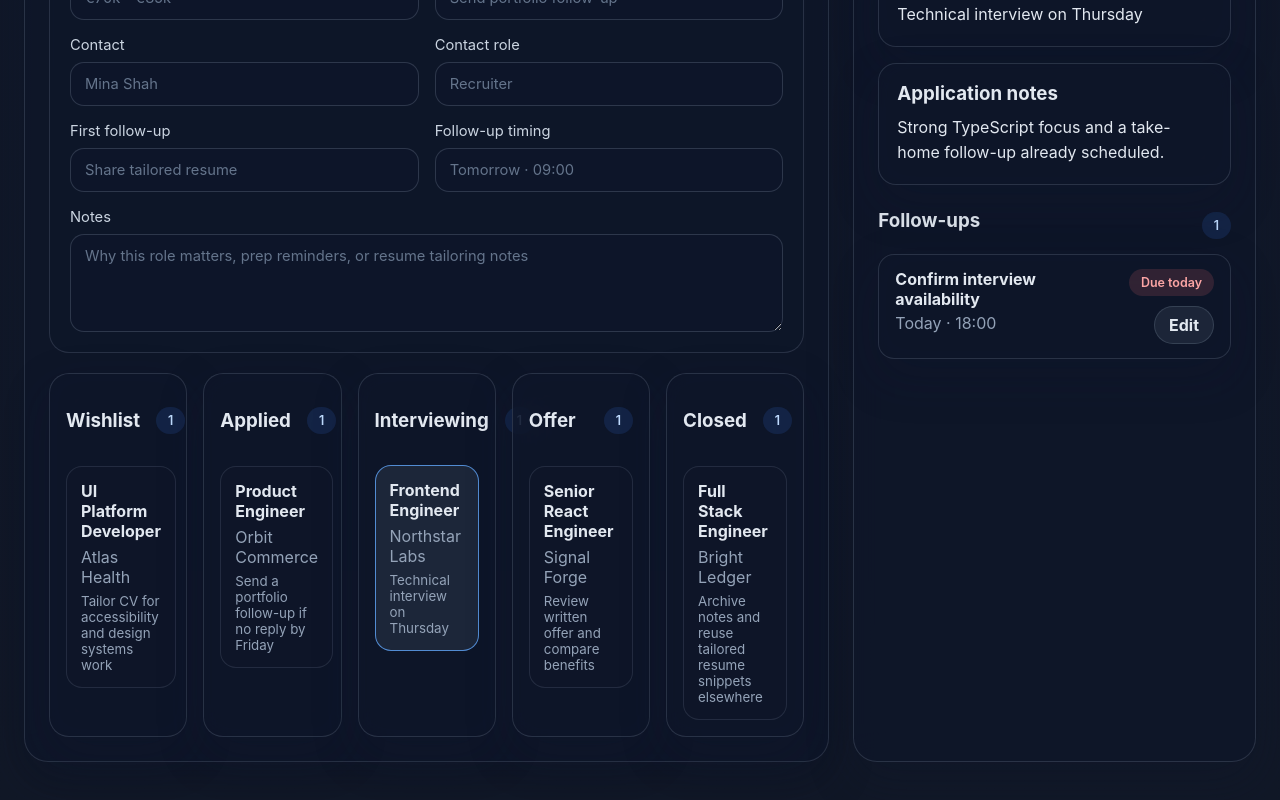
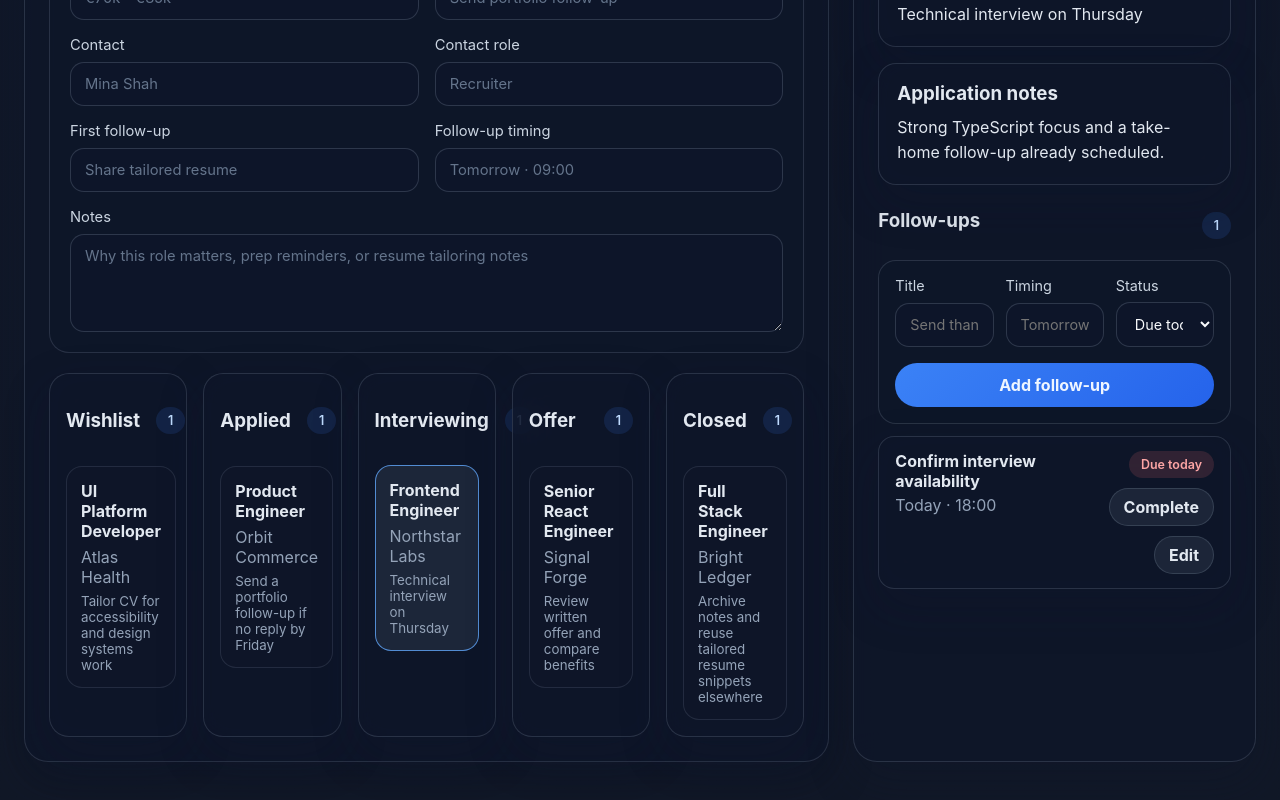
Before and after one commit to RivkindLeon/job-tracker, a React (Vite) app: page / in a window 1280 px wide. Shown: the part 840-1640 px from the top of the page. Built offline with nearby package versions, Linux system fonts and the light colour scheme; the HTML template or start-up script is replaced by a standard one.

Commit message:
Add follow-up creation and completion controls (#7)

```diff
--- a/src/App.css
+++ b/src/App.css
@@ -151,6 +151,16 @@ select {
 .board-grid,
 .detail-edit-form {
   margin-top: 20px;
+}
+
+.follow-up-create-form {
+  display: grid;
+  gap: 16px;
+  margin: 18px 0 8px;
+  padding: 16px;
+  border: 1px solid rgba(148, 163, 184, 0.2);
+  border-radius: 18px;
+  background: rgba(15, 23, 42, 0.52);
 }
 
 .application-form,
@@ -385,6 +395,7 @@ select {
   gap: 16px;
 }
 
+.follow-up-create-fields,
 .follow-up-edit-fields {
   display: grid;
   grid-template-columns: repeat(3, minmax(0, 1fr));
@@ -392,6 +403,7 @@ select {
   width: 100%;
 }
 
+.follow-up-create-fields label,
 .follow-up-edit-fields label {
   display: grid;
   gap: 8px;
@@ -399,6 +411,8 @@ select {
   color: #cbd5e1;
 }
 
+.follow-up-create-fields input,
+.follow-up-create-fields select,
 .follow-up-edit-fields input,
 .follow-up-edit-fields select {
   width: 100%;
@@ -433,12 +447,18 @@ select {
   color: #86efac;
 }
 
+.status-chip.completed {
+  background: rgba(148, 163, 184, 0.16);
+  color: #e2e8f0;
+}
+
 @media (max-width: 1180px) {
   .workspace,
   .hero,
   .board-grid,
   .detail-grid,
   .application-form-grid,
+  .follow-up-create-fields,
   .follow-up-edit-fields {
     grid-template-columns: 1fr;
   }
--- a/src/App.tsx
+++ b/src/App.tsx
@@ -14,6 +14,7 @@ const followUpLabels: Record<FollowUpStatus, string> = {
   'due-today': 'Due today',
   'this-week': 'This week',
   waiting: 'Waiting',
+  completed: 'Completed',
 }
 
 type ApplicationFormState = {
@@ -46,6 +47,12 @@ type FollowUpEditState = {
   title: string
   dueLabel: string
   status: FollowUpStatus
+}
+
+type FollowUpFormState = {
+  title: string
+  dueLabel: string
+  status: Exclude<FollowUpStatus, 'completed'>
 }
 
 const defaultFormState: ApplicationFormState = {
@@ -87,6 +94,7 @@ function App() {
     initialApplications[0] ? getEditStateFromApplication(initialApplications[0]) : getEmptyEditState(),
   )
   const [followUpEditState, setFollowUpEditState] = useState<FollowUpEditState>(getEmptyFollowUpEditState)
+  const [followUpFormState, setFollowUpFormState] = useState<FollowUpFormState>(getEmptyFollowUpFormState)
 
   const selectedApplication =
     applicationItems.find((application) => application.id === selectedApplicationId) ??
@@ -98,6 +106,7 @@ function App() {
       setEditingFollowUpId(null)
       setEditState(getEmptyEditState())
       setFollowUpEditState(getEmptyFollowUpEditState())
+      setFollowUpFormState(getEmptyFollowUpFormState())
       return
     }
 
@@ -105,6 +114,7 @@ function App() {
     setEditingFollowUpId(null)
     setEditState(getEditStateFromApplication(selectedApplication))
     setFollowUpEditState(getEmptyFollowUpEditState())
+    setFollowUpFormState(getEmptyFollowUpFormState())
   }, [selectedApplication])
 
   const applicationsByStage = useMemo(
@@ -158,6 +168,16 @@ function App() {
     value: FollowUpEditState[Key],
   ) => {
     setFollowUpEditState((current) => ({
+      ...current,
+      [key]: value,
+    }))
+  }
+
+  const handleFollowUpFormStateChange = <Key extends keyof FollowUpFormState>(
+    key: Key,
+    value: FollowUpFormState[Key],
+  ) => {
+    setFollowUpFormState((current) => ({
       ...current,
       [key]: value,
     }))
@@ -291,6 +311,50 @@ function App() {
 
     setFollowUpEditState(getEditStateFromFollowUp(editingFollowUp))
     setEditingFollowUpId(null)
+  }
+
+  const handleCreateFollowUp = (event: FormEvent<HTMLFormElement>) => {
+    event.preventDefault()
+
+    if (!selectedApplication) {
+      return
+    }
+
+    const newFollowUpId = followUpItems.reduce((maxId, followUp) => Math.max(maxId, followUp.id), 0) + 1
+    const newFollowUp: FollowUp = {
+      id: newFollowUpId,
+      applicationId: selectedApplication.id,
+      title: followUpFormState.title.trim() || 'Follow-up task',
+      dueLabel: followUpFormState.dueLabel.trim() || 'Schedule follow-up date',
+      status: followUpFormState.status,
+    }
+
+    setFollowUpItems((current) => [newFollowUp, ...current])
+    setFollowUpFormState(getEmptyFollowUpFormState())
+  }
+
+  const handleToggleFollowUpCompletion = (followUp: FollowUp) => {
+    setFollowUpItems((current) =>
+      current.map((item) => {
+        if (item.id !== followUp.id) {
+          return item
+        }
+
+        const isCompleted = item.status === 'completed'
+
+        return {
+          ...item,
+          status: isCompleted ? 'due-today' : 'completed',
+          dueLabel: isCompleted
+            ? item.dueLabel.startsWith('Completed')
+              ? 'Schedule follow-up date'
+              : item.dueLabel
+            : item.dueLabel.startsWith('Completed')
+              ? item.dueLabel
+              : `Completed · ${new Date().toISOString().slice(0, 10)}`,
+        }
+      }),
+    )
   }
 
   return (
@@ -607,6 +671,51 @@ function App() {
                       <span>{selectedFollowUps.length}</span>
                     </div>
 
+                    <form className="follow-up-create-form" onSubmit={handleCreateFollowUp}>
+                      <div className="follow-up-create-fields">
+                        <label>
+                          Title
+                          <input
+                            value={followUpFormState.title}
+                            onChange={(event) =>
+                              handleFollowUpFormStateChange('title', event.target.value)
+                            }
+                            placeholder="Send thank-you note"
+                            required
+                          />
+                        </label>
+                        <label>
+                          Timing
+                          <input
+                            value={followUpFormState.dueLabel}
+                            onChange={(event) =>
+                              handleFollowUpFormStateChange('dueLabel', event.target.value)
+                            }
+                            placeholder="Tomorrow · 10:00"
+                          />
+                        </label>
+                        <label>
+                          Status
+                          <select
+                            value={followUpFormState.status}
+                            onChange={(event) =>
+                              handleFollowUpFormStateChange(
+                                'status',
+                                event.target.value as FollowUpFormState['status'],
+                              )
+                            }
+                          >
+                            <option value="due-today">Due today</option>
+                            <option value="this-week">This week</option>
+                            <option value="waiting">Waiting</option>
+                          </select>
+                        </label>
+                      </div>
+                      <button type="submit" className="primary-action">
+                        Add follow-up
+                      </button>
+                    </form>
+
                     {selectedFollowUps.length > 0 ? (
                       selectedFollowUps.map((followUp) => {
                         const isEditingFollowUp = followUp.id === editingFollowUpId
@@ -674,6 +783,13 @@ function App() {
                               <button
                                 type="button"
                                 className="secondary-action follow-up-edit-button"
+                                onClick={() => handleToggleFollowUpCompletion(followUp)}
+                              >
+                                {followUp.status === 'completed' ? 'Reopen' : 'Complete'}
+                              </button>
+                              <button
+                                type="button"
+                                className="secondary-action follow-up-edit-button"
                                 onClick={() => handleStartFollowUpEditing(followUp)}
                               >
                                 Edit
@@ -728,6 +844,14 @@ function getEmptyFollowUpEditState(): FollowUpEditState {
   }
 }
 
+function getEmptyFollowUpFormState(): FollowUpFormState {
+  return {
+    title: '',
+    dueLabel: '',
+    status: 'due-today',
+  }
+}
+
 function Metric({ label, value }: { label: string; value: string }) {
   return (
     <div className="metric-card">
--- a/src/data.ts
+++ b/src/data.ts
@@ -5,7 +5,7 @@ export type ApplicationStage =
   | 'Offer'
   | 'Closed'
 
-export type FollowUpStatus = 'due-today' | 'this-week' | 'waiting'
+export type FollowUpStatus = 'due-today' | 'this-week' | 'waiting' | 'completed'
 
 export type Application = {
   id: number
@@ -133,4 +133,11 @@ export const followUps: FollowUp[] = [
     dueLabel: 'Waiting on benefits PDF',
     status: 'waiting',
   },
+  {
+    id: 4,
+    applicationId: 5,
+    title: 'Archive interview takeaways',
+    dueLabel: 'Completed last week',
+    status: 'completed',
+  },
 ]
```
